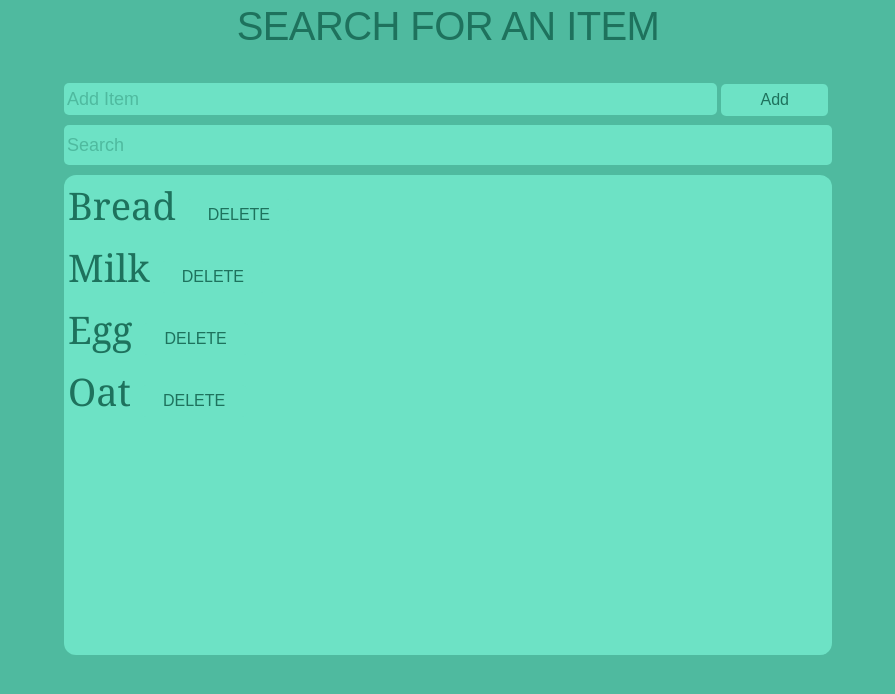
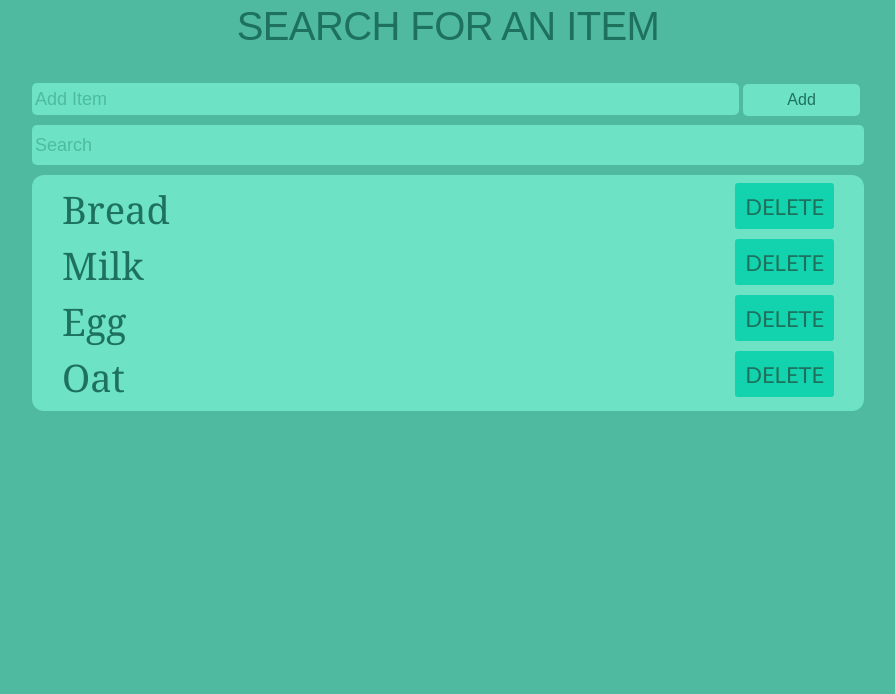
Before and after one commit to zKingFolly/Search-Filter, a plain HTML site: page index.html in a window 1280 px wide. Shown: the whole page, without its empty margins (192-1087 px from the left). Drawn offline with Linux system fonts and the light colour scheme.

Commit message:
styled delete btn

```diff
--- a/style.css
+++ b/style.css
@@ -20,7 +20,7 @@ main {
   margin-top: 30px;
   display: flex;
   flex-direction: column;
-  width: 60%;
+  width: 65%;
   justify-self: center;
 }
 #search {
@@ -47,7 +47,7 @@ input::placeholder {
   background-color: #6de2c5;
   width: 85%;
 }
-button {
+#add {
   background-color: #6de2c5;
   color: #1e725d;
   height: 32px;
@@ -60,13 +60,23 @@ button {
 
 #item-box {
   color: #1e725d;
-  height: 30rem;
+  height: fit-content;
   display: flex;
   flex-direction: column;
-  gap: 10px;
+  gap: 4px;
   background-color: #6de2c5;
   border-radius: 12px;
   font-size: 38px;
-  padding: 4px;
+  padding: 8px 30px;
   list-style-type: none;
 }
+li > button {
+  background-color: #12d3ad;
+  color: #1e725d;
+  border-radius: 3px;
+  border: none;
+  font-size: 22px;
+  padding: 9.7px;
+  float: right;
+  font-family: "Gill sans";
+}
```
